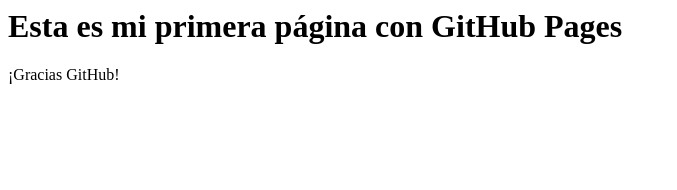
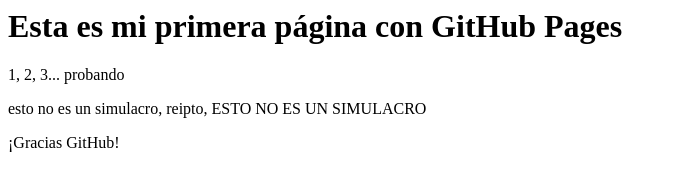
Before and after one commit to gabytama/MIT---Gabriel-Tamarit, a plain HTML site: page index.html in a window 1280 px wide. Shown: the whole page, without its empty margins (0-677 px from the left). Drawn offline with Linux system fonts and the light colour scheme.

Commit message:
Update index.html

```diff
--- a/index.html
+++ b/index.html
@@ -1,4 +1,6 @@
 <html>
 <h1> Esta es mi primera página con GitHub Pages </h1>
+<p> 1, 2, 3... probando</p>
+<p> esto no es un simulacro, reipto, ESTO NO ES UN SIMULACRO</P>
 <p>¡Gracias GitHub!</p>
 </html>
```
